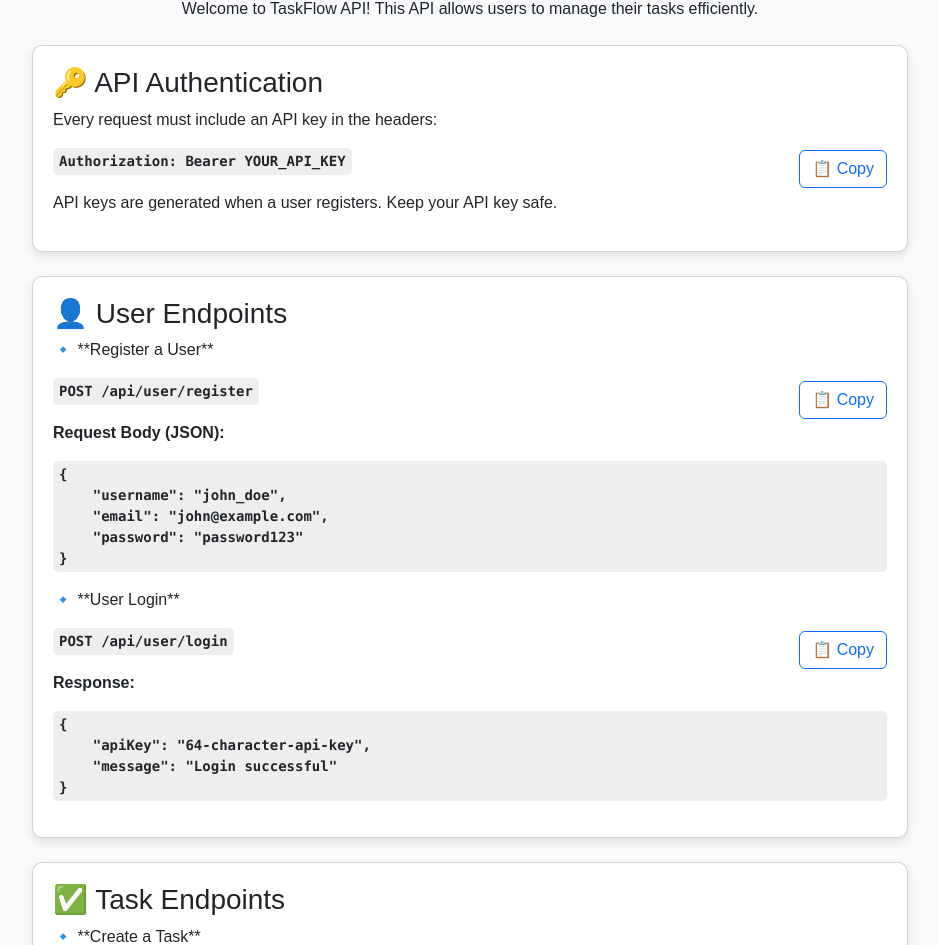
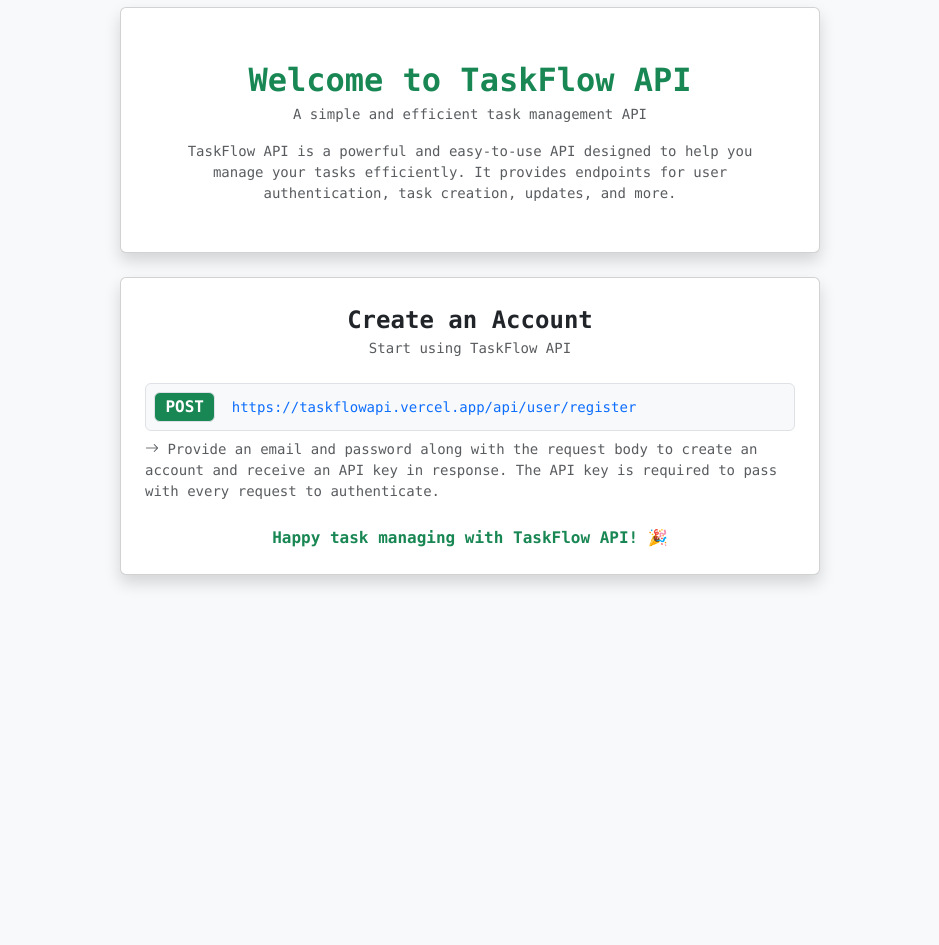
Before and after one commit to MahinSojitra/taskflow-api, a website: page public/index.html in a window 1280 px wide. Shown: the part 109-1054 px from the top of the page, without its empty margins (170-1109 px from the left). After the commit the page ends 800 px from the top, so only its background shows below. Drawn offline with nearby package versions, Linux system fonts and the light colour scheme.

Commit message:
create | welcome page with account creation detail

```diff
--- a/public/index.html
+++ b/public/index.html
@@ -3,151 +3,56 @@
   <head>
     <meta charset="UTF-8" />
     <meta name="viewport" content="width=device-width, initial-scale=1.0" />
-    <title>TaskFlow API Documentation</title>
+    <title>Welcome | TaskFlow</title>
     <link
       href="https://cdn.jsdelivr.net/npm/bootstrap@5.3.0/dist/css/bootstrap.min.css"
       rel="stylesheet"
     />
-    <script src="https://cdn.jsdelivr.net/npm/bootstrap@5.3.0/dist/js/bootstrap.bundle.min.js"></script>
-    <link rel="stylesheet" href="styles.css" />
+    <link
+      rel="stylesheet"
+      href="https://cdn.jsdelivr.net/npm/bootstrap-icons@1.11.3/font/bootstrap-icons.min.css"
+    />
   </head>
-  <body>
-    <div class="container">
-      <h1 class="text-center text-primary">📖 TaskFlow API Documentation</h1>
-      <p class="text-center">
-        Welcome to TaskFlow API! This API allows users to manage their tasks
-        efficiently.
-      </p>
-
-      <!-- Authentication Section -->
-      <div class="card mt-4">
-        <h3>🔑 API Authentication</h3>
-        <p>Every request must include an API key in the headers:</p>
-        <div class="d-flex justify-content-between align-items-center">
-          <pre><code id="api-key">Authorization: Bearer YOUR_API_KEY</code></pre>
-          <button
-            class="btn btn-outline-primary copy-btn"
-            onclick="copyText('api-key')"
-          >
-            📋 Copy
-          </button>
-        </div>
-        <p>
-          API keys are generated when a user registers. Keep your API key safe.
-        </p>
-      </div>
-
-      <!-- User Endpoints -->
-      <div class="card mt-4">
-        <h3>👤 User Endpoints</h3>
-
-        <p>🔹 **Register a User**</p>
-        <div class="d-flex justify-content-between align-items-center">
-          <pre><code id="register">POST /api/user/register</code></pre>
-          <button
-            class="btn btn-outline-primary copy-btn"
-            onclick="copyText('register')"
-          >
-            📋 Copy
-          </button>
-        </div>
-        <p><strong>Request Body (JSON):</strong></p>
-        <pre><code>{
-    "username": "john_doe",
-    "email": "john@example.com",
-    "password": "password123"
-}</code></pre>
-
-        <p>🔹 **User Login**</p>
-        <div class="d-flex justify-content-between align-items-center">
-          <pre><code id="login">POST /api/user/login</code></pre>
-          <button
-            class="btn btn-outline-primary copy-btn"
-            onclick="copyText('login')"
-          >
-            📋 Copy
-          </button>
-        </div>
-        <p><strong>Response:</strong></p>
-        <pre><code>{
-    "apiKey": "64-character-api-key",
-    "message": "Login successful"
-}</code></pre>
-      </div>
-
-      <!-- Task Endpoints -->
-      <div class="card mt-4">
-        <h3>✅ Task Endpoints</h3>
-
-        <p>🔹 **Create a Task**</p>
-        <div class="d-flex justify-content-between align-items-center">
-          <pre><code id="create-task">POST /api/task</code></pre>
-          <button
-            class="btn btn-outline-primary copy-btn"
-            onclick="copyText('create-task')"
-          >
-            📋 Copy
-          </button>
-        </div>
-        <p><strong>Request Body (JSON):</strong></p>
-        <pre><code>{
-    "title": "Complete Project",
-    "description": "Finish the documentation for TaskFlow API"
-}</code></pre>
-
-        <p>🔹 **Get All Tasks**</p>
-        <div class="d-flex justify-content-between align-items-center">
-          <pre><code id="get-tasks">GET /api/task</code></pre>
-          <button
-            class="btn btn-outline-primary copy-btn"
-            onclick="copyText('get-tasks')"
-          >
-            📋 Copy
-          </button>
-        </div>
-
-        <p>🔹 **Update a Task**</p>
-        <div class="d-flex justify-content-between align-items-center">
-          <pre><code id="update-task">PUT /api/task/:id</code></pre>
-          <button
-            class="btn btn-outline-primary copy-btn"
-            onclick="copyText('update-task')"
-          >
-            📋 Copy
-          </button>
-        </div>
-        <p><strong>Request Body (JSON):</strong></p>
-        <pre><code>{
-    "title": "Updated Title",
-    "description": "Updated description"
-}</code></pre>
-
-        <p>🔹 **Delete a Task**</p>
-        <div class="d-flex justify-content-between align-items-center">
-          <pre><code id="delete-task">DELETE /api/task/:id</code></pre>
-          <button
-            class="btn btn-outline-primary copy-btn"
-            onclick="copyText('delete-task')"
-          >
-            📋 Copy
-          </button>
-        </div>
-      </div>
-
-      <footer class="text-center mt-4">
-        <p>
-          🚀 Powered by TaskFlow API |
-          <a href="https://taskflowapi.vercel.app/">taskflowapi.vercel.app</a>
-        </p>
-      </footer>
+  <body
+    class="d-flex flex-column justify-content-center align-items-center vh-100 bg-light text-center px-3"
+  >
+    <div class="container card p-5 shadow w-100" style="max-width: 700px">
+      <code class="fw-bold mb-0 fs-2 text-success"
+        >Welcome to TaskFlow API</code
+      >
+      <code class="text-muted mt-0"
+        >A simple and efficient task management API</code
+      >
+      <code class="mt-3 text-muted">
+        TaskFlow API is a powerful and easy-to-use API designed to help you
+        manage your tasks efficiently. It provides endpoints for user
+        authentication, task creation, updates, and more.
+      </code>
     </div>
-
-    <script>
-      function copyText(elementId) {
-        var text = document.getElementById(elementId).innerText;
-        navigator.clipboard.writeText(text);
-        alert("Copied to clipboard: " + text);
-      }
-    </script>
+    <div
+      class="card mt-4 p-4 bg-white shadow rounded w-100"
+      style="max-width: 700px"
+    >
+      <code class="fw-bold mb-0 fs-4 text-dark">Create an Account</code>
+      <code class="text-muted mb-4">Start using TaskFlow API</code>
+      <code
+        class="bg-light p-2 ps-2 border rounded text-start align-middle w-100 d-block"
+        ><span class="badge text-bg-success fw-bold border me-2 fs-6"
+          >POST</span
+        >
+        <a href="api/user/register" class="text-decoration-none"
+          >https://taskflowapi.vercel.app/api/user/register</a
+        >
+      </code>
+      <code class="text-muted mt-2 text-start d-block">
+        <i class="bi bi-arrow-right"></i> Provide an email and password along
+        with the request body to create an account and receive an API key in
+        response. The API key is required to pass with every request to
+        authenticate.
+      </code>
+      <code class="text-success fw-bold mt-4 text-center fs-6 d-block">
+        Happy task managing with TaskFlow API! 🎉
+      </code>
+    </div>
   </body>
 </html>
--- a/public/styles.css
+++ /dev/null
@@ -1,24 +0,0 @@
-body {
-  background-color: #f8f9fa;
-  font-family: Arial, sans-serif;
-}
-.container {
-  max-width: 900px;
-  margin: 50px auto;
-}
-.card {
-  border-radius: 10px;
-  padding: 20px;
-  box-shadow: 0px 4px 8px rgba(0, 0, 0, 0.1);
-}
-code {
-  background-color: #eee;
-  padding: 3px 6px;
-  border-radius: 5px;
-  font-weight: bold;
-  display: block;
-  white-space: pre-wrap;
-}
-.copy-btn {
-  cursor: pointer;
-}
```
